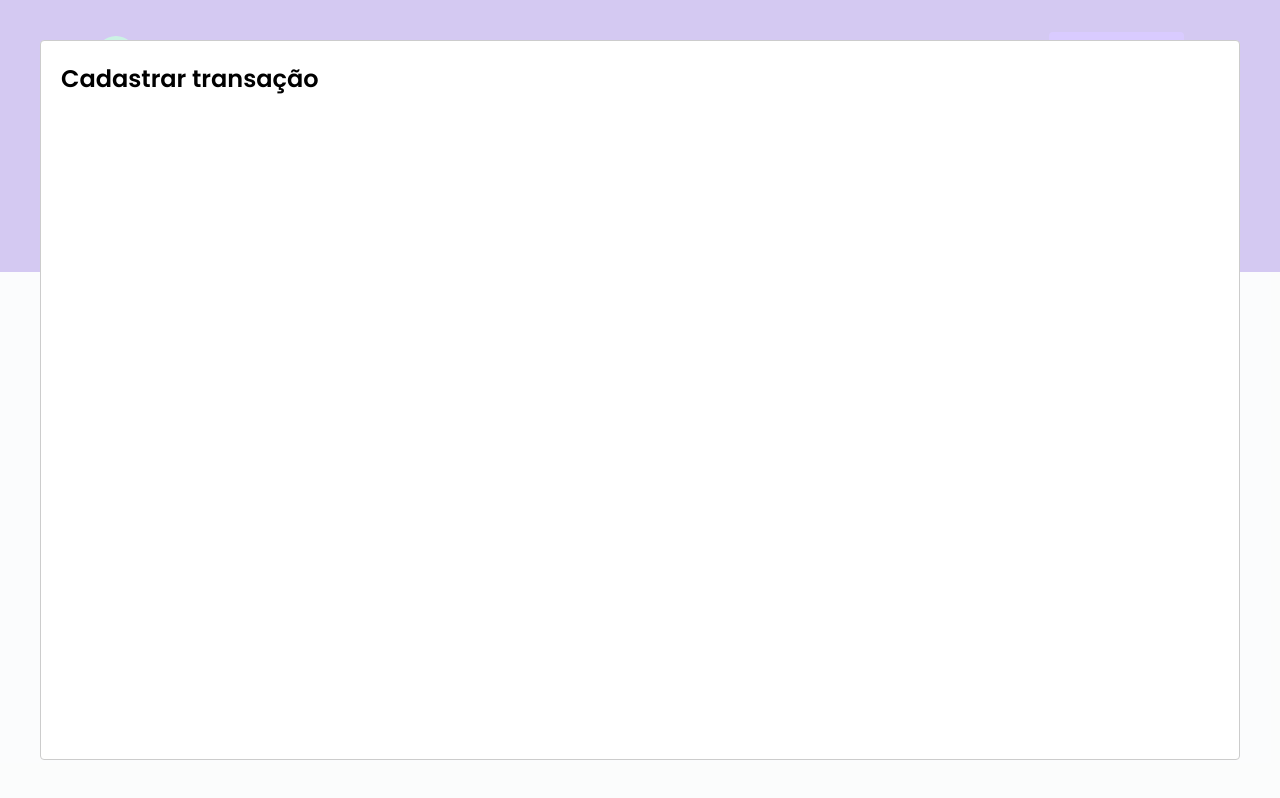
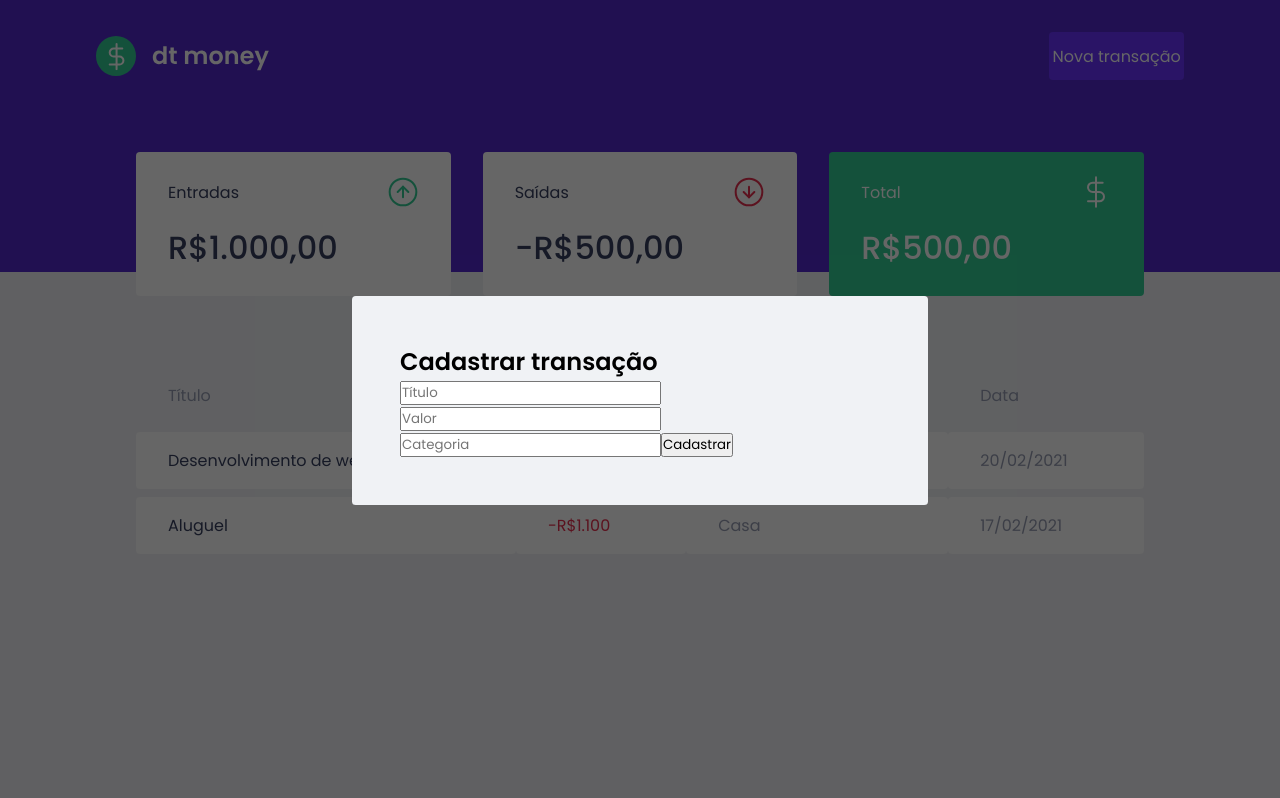
Before and after one commit to renanvzd/ignite-ch2-dtmoney, a React (Create React App) app: page / in a window 1280 px wide. Both pictures are taken after a click on the button "Nova transação". Built offline with nearby package versions, Linux system fonts and the light colour scheme; no server answers; what miragejs would draw is missing.

Commit message:
Estrutura do Modal

```diff
--- a/src/Components/NewTransactionModal/index.tsx
+++ b/src/Components/NewTransactionModal/index.tsx
@@ -1,4 +1,5 @@
 import Modal from 'react-modal';
+import { Container } from './styles';
 
 Modal.setAppElement('#root');
 
@@ -12,8 +13,26 @@
     <Modal
     isOpen={isOpen}
     onRequestClose={onRequestClose}
+    overlayClassName="react-modal-overlay"
+    className="react-modal-content"
   >
+   <Container>
     <h2>Cadastrar transação</h2>
+
+    <input
+      placeholder="Título"
+    />
+    <input
+      type="number"
+      placeholder="Valor"
+    />
+    <input
+      placeholder="Categoria"
+    />
+    <button type="submit">
+      Cadastrar
+    </button>
+   </Container>
   </Modal>
   );
 }
--- a/src/Components/NewTransactionModal/styles.ts
+++ b/src/Components/NewTransactionModal/styles.ts
@@ -1,5 +1,5 @@
 import styled from 'styled-components';
 
-export const Container = styled.div`
+export const Container = styled.form`
 
 `;
--- a/src/styles/global.ts
+++ b/src/styles/global.ts
@@ -50,4 +50,26 @@
     opacity: 0.6;
     cursor: not-allowed;
   }
+
+  .react-modal-overlay {
+    background: rgba(0, 0, 0, 0.6);
+    position: fixed;
+    top: 0;
+    bottom: 0;
+    right: 0;
+    left: 0;
+
+    display: flex;
+    align-items: center;
+    justify-content: center;
+  }
+  .react-modal-content {
+    width: 100%;
+    max-width: 576px;
+    background: var(--background);
+    padding: 3rem;
+    position: relative;
+    border-radius: 0.24rem;
+  }
+
 `
```
